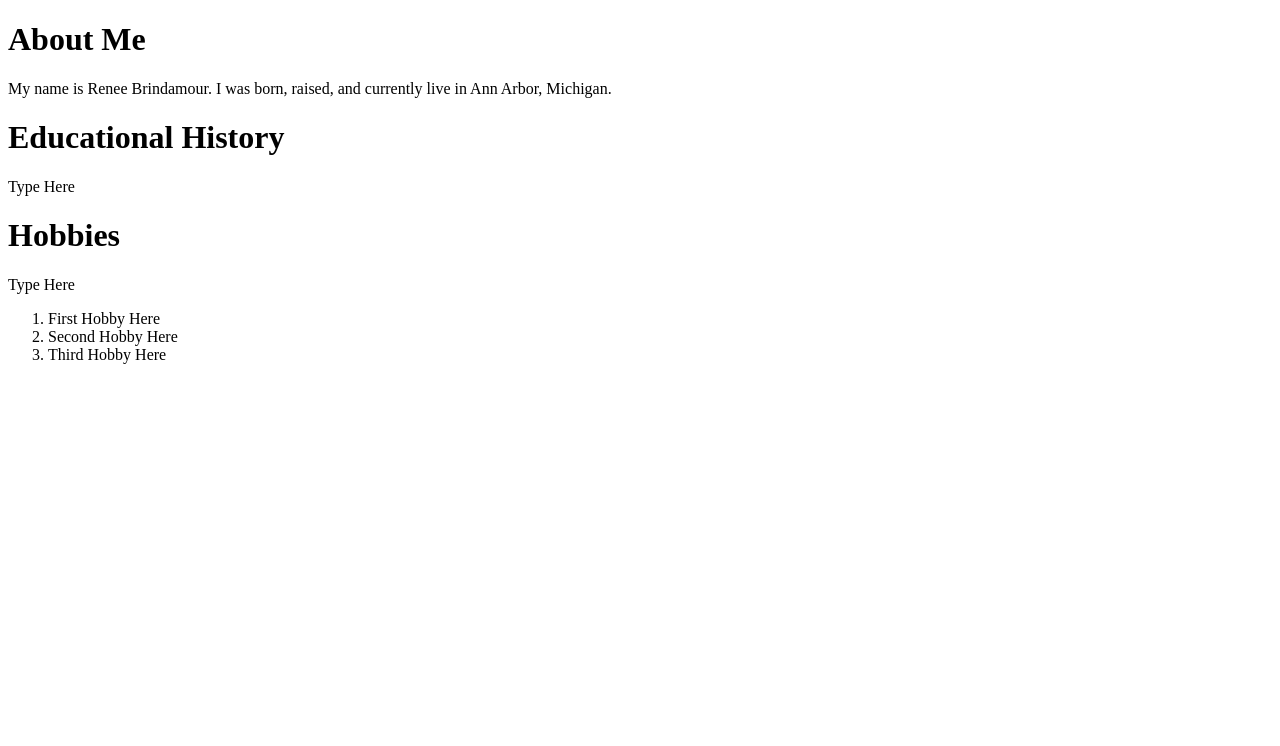
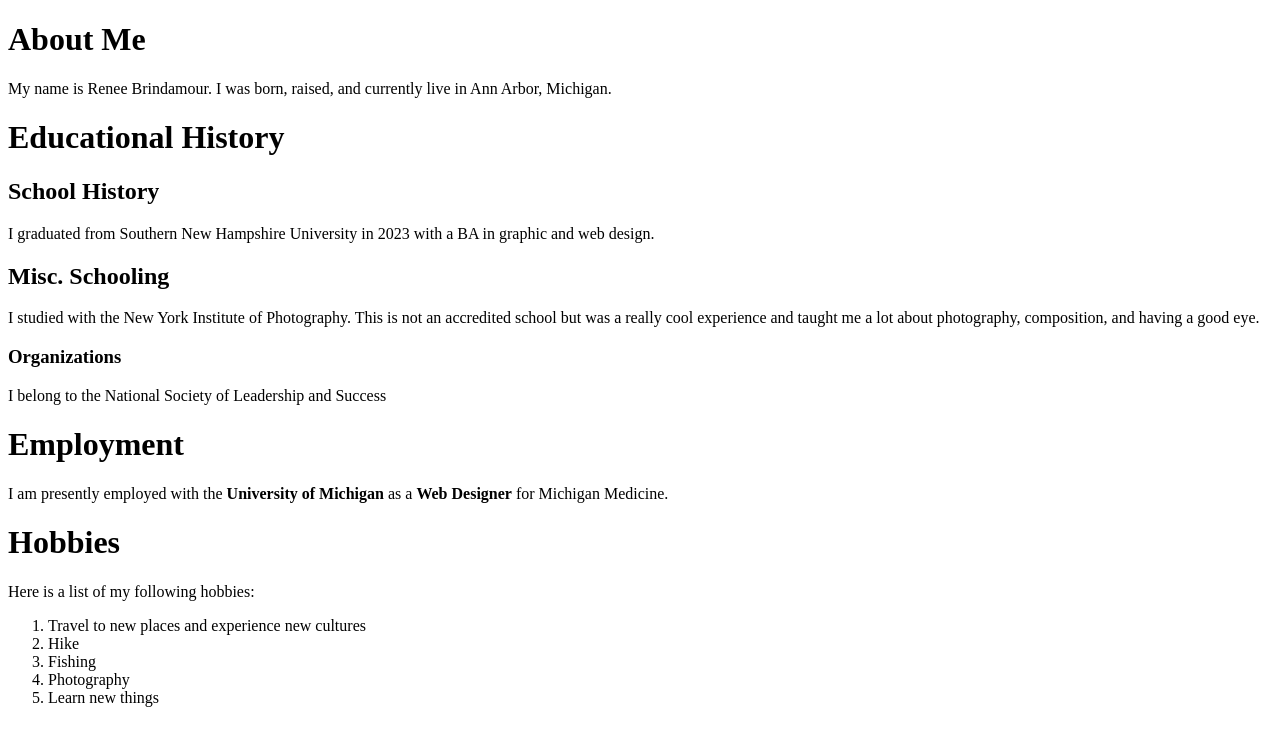
Before and after one commit to reneebrindamour/m2-hw2-Brindamour-Renee, a plain HTML site: page index.html in a window 1280 px wide. Drawn offline with Linux system fonts and the light colour scheme.

Commit message:
added more about me

```diff
--- a/index.html
+++ b/index.html
@@ -10,14 +10,24 @@
     <p>My name is Renee Brindamour. I was born, raised, and currently live in Ann Arbor, Michigan. </p>
 
     <h1>Educational History</h1>
-    <p>Type Here</p>
+    <h2>School History</h2>
+    <p>I graduated from Southern New Hampshire University in 2023 with a BA in graphic and web design.</p>
+    <h2>Misc. Schooling</h2>
+    <p>I studied with the New York Institute of Photography. This is not an accredited school but was a really cool experience and taught me a lot about photography, composition, and having a good eye.</p>
+    <h3>Organizations</h3>
+    <p>I belong to the National Society of Leadership and Success</p>
+
+    <h1>Employment</h1>
+    <p>I am presently employed with the <strong>University of Michigan</strong> as a <strong>Web Designer</strong> for Michigan Medicine.</p>
 
     <h1>Hobbies</h1>
-    <p>Type Here</p>
+    <p>Here is a list of my following hobbies:</p>
     <ol>
-        <li>First Hobby Here</li>
-        <li>Second Hobby Here</li>
-        <li>Third Hobby Here</li>
+        <li>Travel to new places and experience new cultures</li>
+        <li>Hike</li>
+        <li>Fishing</li>
+        <li>Photography</li>
+        <li>Learn new things</li>
     </ol>
 
 </body>
```
